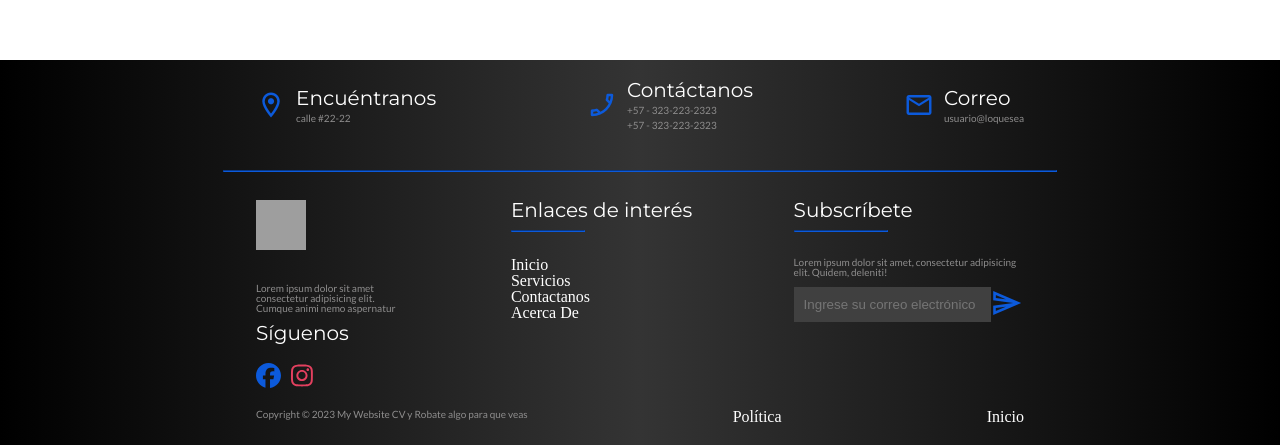
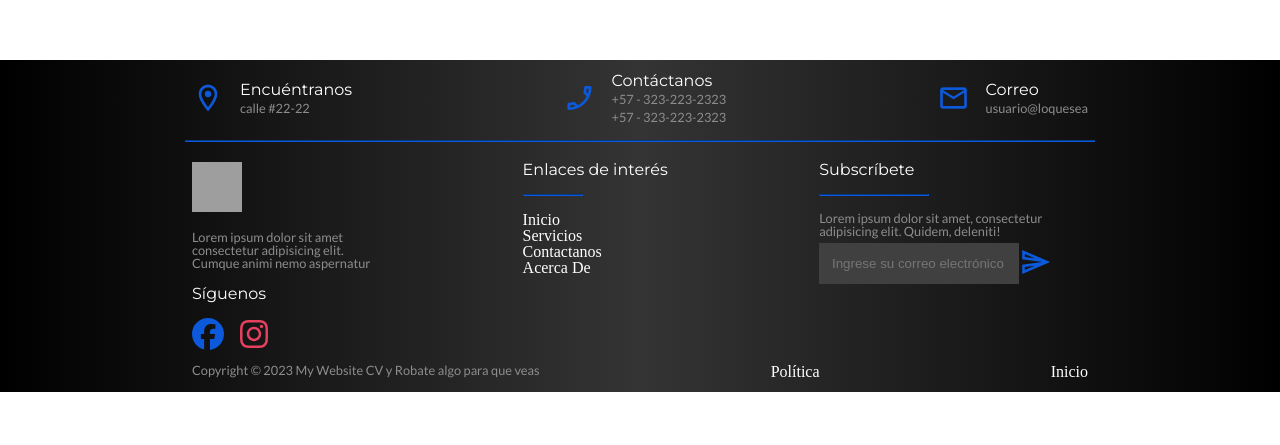
Before and after one commit to LST-Developers/company-website, a React (Create React App) app: page / in a window 1280 px wide. Shown: the part 1935-2380 px from the top of the page. After the commit the page ends 2327 px from the top, so only its background shows below. Built offline with nearby package versions, Linux system fonts and the light colour scheme; grey boxes are pictures that could not be loaded.

Commit message:
Actualizacion de los Style del Footer

```diff
--- a/src/components/Footer.jsx
+++ b/src/components/Footer.jsx
@@ -5,8 +5,7 @@ import { faInstagram } from "@fortawesome/free-brands-svg-icons";
 
 function Footer() {
     return (
-        <div>
-            <footer className="containerFooter">
+        <footer className="containerFooter">
                 <div className="infoContact">
                     <div className="findUs">
                         <span className="material-icons-outlined">
@@ -69,7 +68,7 @@ function Footer() {
                     </div>
                     <div className="usefulLinks">
                         <h4>Enlaces de interés</h4>
-                        <hr className="shortLinea" />
+                        <hr className="shortLine" />
                         <ul>
                             <li>
                                 <a className="linksUtil" href="#">Inicio</a>
@@ -87,7 +86,7 @@ function Footer() {
                     </div>
                     <div className="subscribe">
                         <h4>Subscríbete</h4>
-                        <hr className="shortLinea" />
+                        <hr className="shortLine" />
                         <p>Lorem ipsum dolor sit amet, consectetur adipisicing elit. Quidem, deleniti!</p>
                         <div className="containerEmail">
                             <input
@@ -112,8 +111,7 @@ function Footer() {
 
                     <a className="linksUtil" href="#">Inicio</a>
                 </div>
-            </footer>
-        </div>
+        </footer>
     );
 }
 
--- a/src/sass/layout/_footer.scss
+++ b/src/sass/layout/_footer.scss
@@ -8,29 +8,28 @@ footer {
 
     h4{
         color: white;
-        font-size: 20px;
+        font-size: 1rem;
     }
     p{
-        font-size: 10px;
+        font-size: 0.8rem;
         color: #8e8d8d;
     }
 
     .longLine {
-        width: 65%;
-        margin-top: 40px;
+        width: 71%;
+        margin-top: 1rem;
         border-color: #0c5adb;
     }
 
     .infoContact {
         display: flex;
         justify-content: space-between;
-        width: 60%;
+        width: 70%;
         text-align: left;
-        margin-top: 20px;
-        font-size: 15px;
+        margin-top: 1%;
 
         p{
-            margin-top: 5px;
+            margin-top: 4%;
         }
 
         .findUs {
@@ -39,8 +38,8 @@ footer {
         }
 
         .findUs span {
-            margin-right: 10px;
-            font-size: 30px;
+            margin-right: 1rem;
+            font-size: 2rem;
             color: #0c5adb;
         }
     }
@@ -48,9 +47,9 @@ footer {
     .infoUseful {
         display: flex;
         justify-content: space-between;
-        width: 60%;
+        width: 70%;
         text-align: left;
-        margin-top: 20px;
+        margin-top: 1%;
 
 
         .subscribe{
@@ -58,11 +57,11 @@ footer {
             .containerEmail{
                 display: flex;
                 align-items: center;
-                margin-top: 10px;
+                margin-top: 2%;
 
                 span{
                     color: #0c5adb;
-                    font-size: 32px;
+                    font-size: 2rem;
                 }
             }
 
@@ -75,15 +74,15 @@ footer {
         .logosRedes {
             width: 100%;
             p {
-                margin-top: 30px;
-                margin-bottom: 10px;
+                margin-top: 1rem;
+                margin-bottom: 1rem;
             }
             .iconRedes {
-                font-size: 25px;
-                margin-top: 20px;
+                font-size: 2rem;
+                margin-top: 1rem;
 
                 a {
-                    margin-right: 10px;
+                    margin-right: 1rem;
                 }
 
                 .iconFace {
@@ -96,12 +95,12 @@ footer {
             }
         }
 
-        .shortLinea {
+        .shortLine {
             width: 40%;
             text-align: left;
             margin: 0;
-            margin-top: 10px;
-            margin-bottom: 25px;
+            margin-top: 1rem;
+            margin-bottom: 1rem;
            //border-color: #e44b0eed;
             border-color: #0c5adb;
         }
@@ -109,8 +108,9 @@ footer {
         #email {
             background: linear-gradient(to right, #404040, #404040, #404040);
             color: white;
-            padding: 10px;
+            padding: 0.8rem;
             border: none;
+            width: 65%;
         }
 
         .usefulLinks{
@@ -126,10 +126,10 @@ footer {
     .infoLegal {
         display: flex;
         justify-content: space-between;
-        width: 60%;
+        width: 70%;
         text-align: left;
-        margin-top: 20px;
-        margin-bottom: 20px;
+        margin-top: 1%;
+        margin-bottom: 1%;
 
         .linksUtil{
             text-decoration: none;
```
